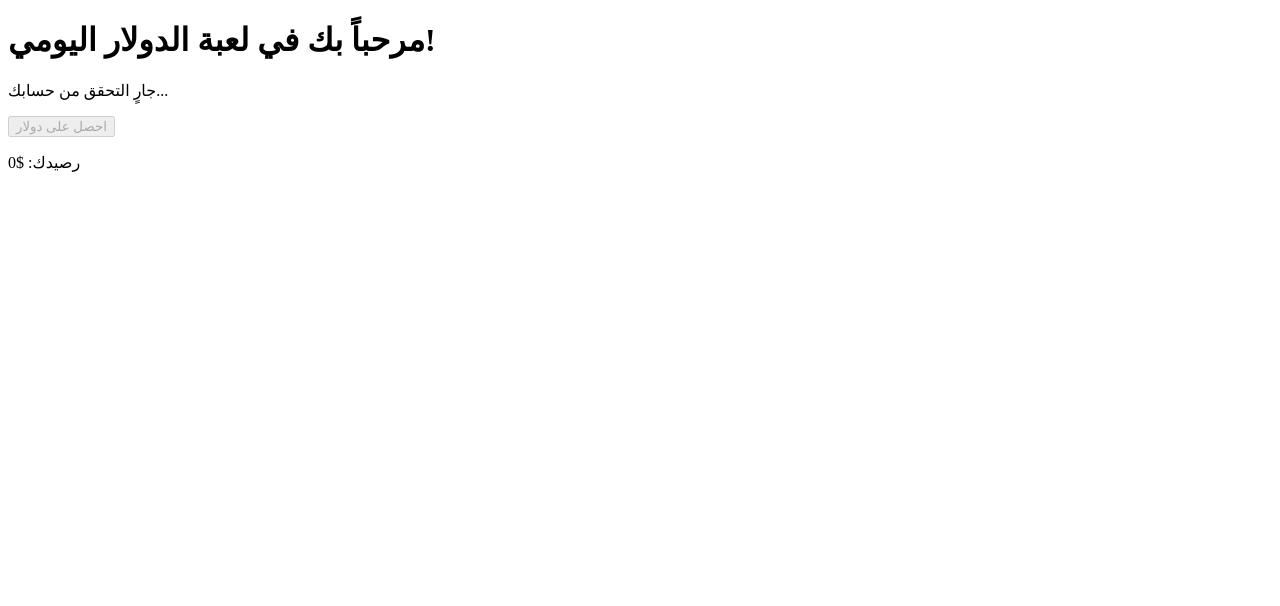
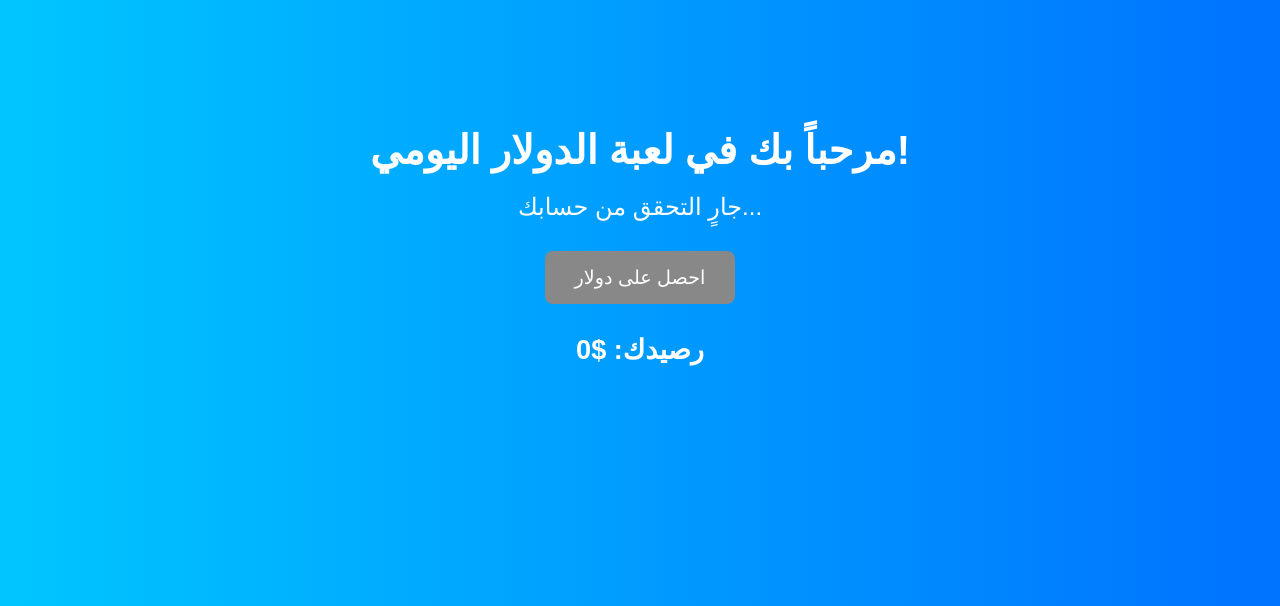
Before and after one commit to nabil212101/dollar_game, a Flask app: page /game in a window 1280 px wide. Shown: the top 606 px of the page. Run offline with Flask 3, Linux system fonts and the light colour scheme; data that the repository does not hold is empty.

Commit message:
Update game.html

```diff
--- a/templates/game.html
+++ b/templates/game.html
@@ -1,8 +1,50 @@
 <!DOCTYPE html>
-<html>
+<html lang="ar">
 <head>
     <meta charset="utf-8">
     <title>لعبة الدولار اليومي</title>
+    <style>
+        body {
+            background: linear-gradient(to right, #00c6ff, #0072ff);
+            font-family: 'Arial', sans-serif;
+            color: white;
+            text-align: center;
+            padding-top: 100px;
+            margin: 0;
+        }
+
+        h1 {
+            font-size: 2.5em;
+            margin-bottom: 20px;
+        }
+
+        p {
+            font-size: 1.5em;
+            margin: 10px 0;
+        }
+
+        #claimBtn {
+            background-color: #28a745;
+            color: white;
+            border: none;
+            padding: 15px 30px;
+            font-size: 1.2em;
+            border-radius: 8px;
+            cursor: pointer;
+            margin-top: 20px;
+        }
+
+        #claimBtn:disabled {
+            background-color: #888;
+            cursor: not-allowed;
+        }
+
+        #balance {
+            font-weight: bold;
+            margin-top: 30px;
+            font-size: 1.7em;
+        }
+    </style>
 </head>
 <body>
     <h1>مرحباً بك في لعبة الدولار اليومي!</h1>
```
